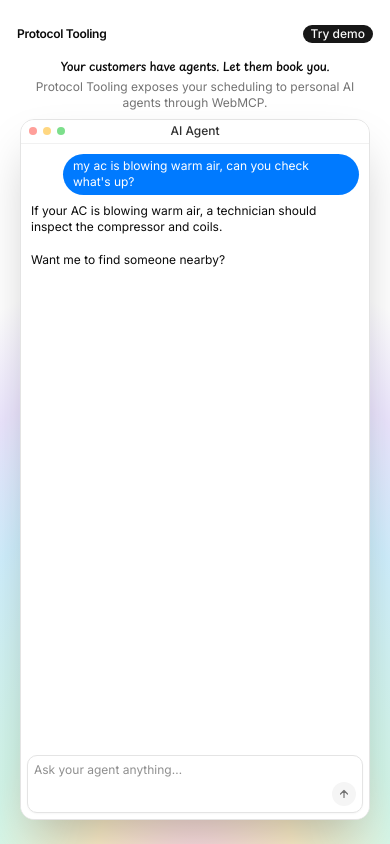
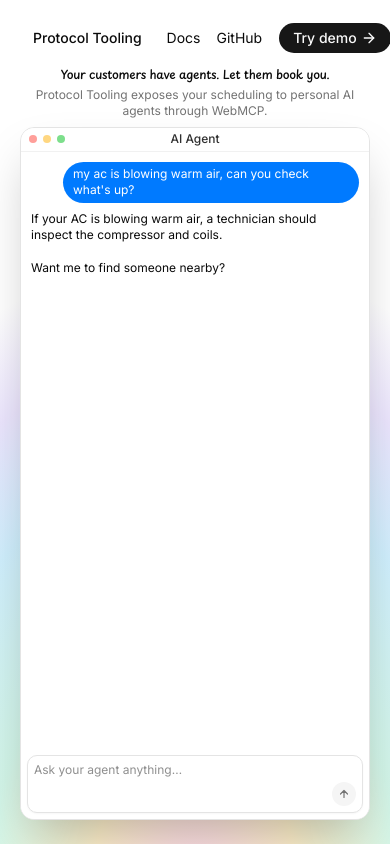
Before and after one commit to robertonevarez/fullcalendar-webmcp, a Next.js app: page / in a window 390 px wide. Built offline with nearby package versions, Linux system fonts and the light colour scheme.

Commit message:
refactor(header): simplify site header structure and improve button styles
Removed unnecessary padding from the landing chrome, streamlined the button components, and adjusted the header layout for better responsiveness. The demo button now includes an icon for enhanced visual appeal.

```diff
--- a/src/app/globals.css
+++ b/src/app/globals.css
@@ -184,10 +184,6 @@
     padding-top: 1rem;
   }
 
-  .landing-chrome {
-    padding-block: 0.125rem;
-  }
-
   .landing-demo-block {
     gap: 0.5rem;
   }
--- a/src/components/site-header.tsx
+++ b/src/components/site-header.tsx
@@ -8,9 +8,8 @@ import {
   NavigationMenuItem,
   NavigationMenuLink,
   NavigationMenuList,
-  navigationMenuTriggerStyle,
 } from '@/components/ui/navigation-menu';
-import { cn } from '@/lib/utils';
+import { ArrowRightIcon } from 'lucide-react';
 
 const GITHUB_URL = 'https://github.com/robertonevarez/protocoltooling';
 const DEMO_URL = '/demo';
@@ -35,27 +34,20 @@ export function SiteHeader({ embedded = false, landing = false }: SiteHeaderProp
   }
 
   const brand = (
-    <Button
-      variant="ghost"
-      size="sm"
-      nativeButton={false}
-      render={<Link href="/" />}
-      className="shrink-0 px-0 h-auto hover:bg-transparent"
-    >
-      <span className="text-xs font-semibold tracking-tight">Protocol Tooling</span>
+    <Button variant="ghost" nativeButton={false} render={<Link href="/" />}>
+      Protocol Tooling
     </Button>
   );
 
   const actions = (
-    <div className="flex shrink-0 items-center gap-2 sm:gap-3">
-      <NavigationMenu className="hidden sm:block">
-        <NavigationMenuList className="gap-0.5">
+    <div className="flex items-center gap-2">
+      <NavigationMenu>
+        <NavigationMenuList>
           {NAV_ITEMS.map((item) => (
             <NavigationMenuItem key={item.href}>
               {'external' in item ? (
                 <NavigationMenuLink
                   href={item.href}
-                  className={cn(navigationMenuTriggerStyle(), 'h-5 px-2 text-xs text-muted-foreground hover:text-foreground')}
                   rel="noopener noreferrer"
                   target="_blank"
                 >
@@ -64,7 +56,6 @@ export function SiteHeader({ embedded = false, landing = false }: SiteHeaderProp
               ) : (
                 <NavigationMenuLink
                   active={isActive(item.href)}
-                  className={cn(navigationMenuTriggerStyle(), 'h-5 px-2 text-xs text-muted-foreground hover:text-foreground')}
                   render={<Link href={item.href} />}
                 >
                   {item.label}
@@ -75,46 +66,28 @@ export function SiteHeader({ embedded = false, landing = false }: SiteHeaderProp
         </NavigationMenuList>
       </NavigationMenu>
 
-      <Button size="xs" className="h-5 px-2 text-xs font-medium" nativeButton={false} render={<Link href={DEMO_URL} />}>
+      <Button size="sm" nativeButton={false} render={<Link href={DEMO_URL} />}>
         Try demo
+        <ArrowRightIcon />
       </Button>
     </div>
   );
 
-  if (landing) {
+  if (landing || embedded) {
     return (
-      <div className="landing-chrome w-full shrink-0 py-1 sm:py-1.5" role="banner">
-        <div className="flex items-center justify-between gap-4">
-          {brand}
-          {actions}
-        </div>
-      </div>
-    );
-  }
-
-  const nav = (
-    <div
-      className={cn(
-        'flex h-8 items-center justify-between',
-        !embedded && 'container mx-auto px-3 md:px-6',
-      )}
-    >
+      <header className="flex items-center justify-between">
         {brand}
         {actions}
-    </div>
-  );
-
-  if (embedded) {
-    return (
-      <div className="w-full shrink-0" role="banner">
-        {nav}
-      </div>
+      </header>
     );
   }
 
   return (
-    <header className="sticky top-0 z-50 w-full shrink-0 bg-transparent">
-      {nav}
+    <header className="sticky top-0 z-50 border-b bg-background">
+      <div className="container flex h-14 items-center justify-between">
+        {brand}
+        {actions}
+      </div>
     </header>
   );
 }
```
